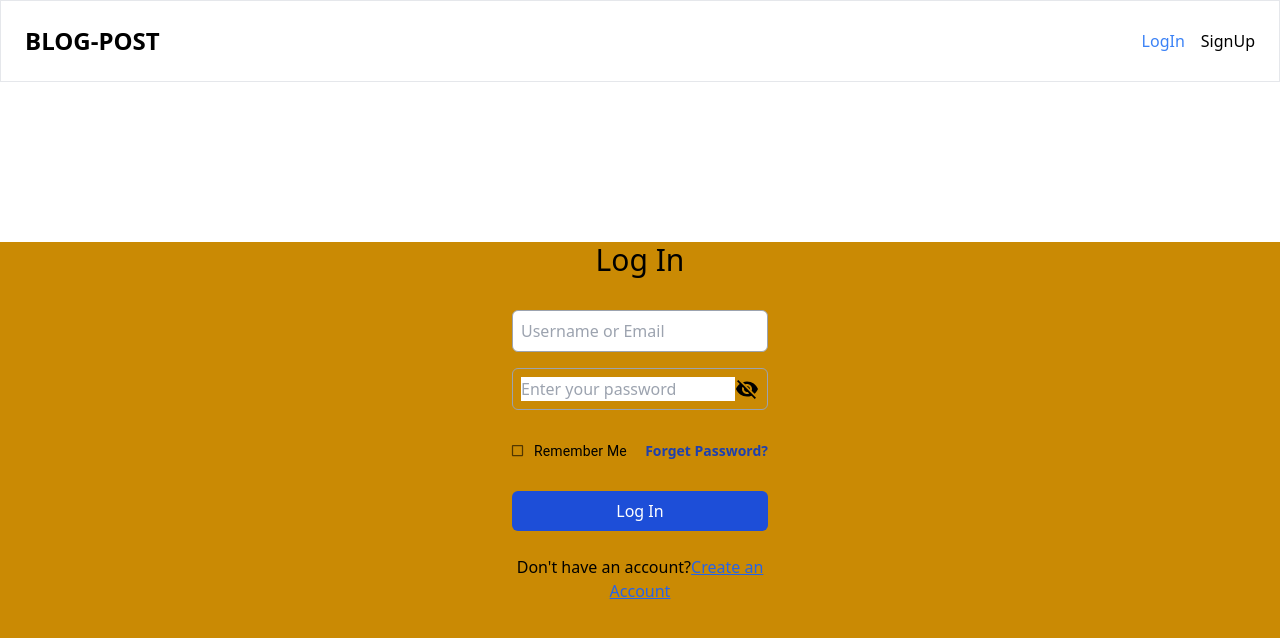
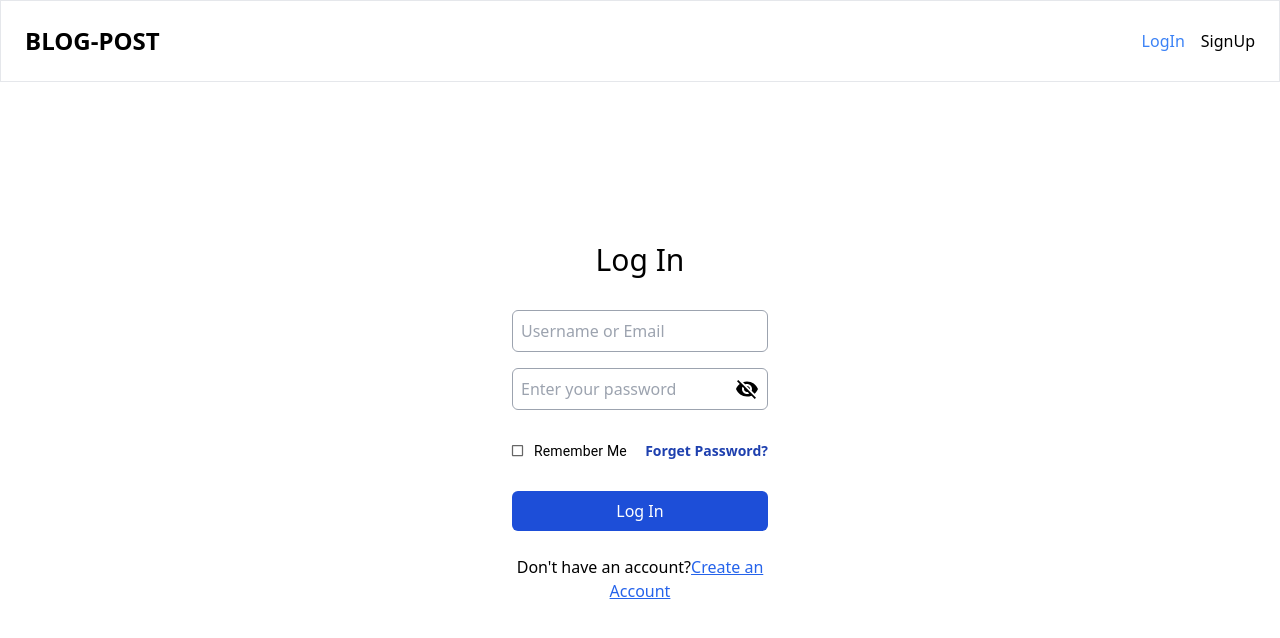
Before and after one commit to subhamappycodes07/blog-post-app, a Next.js app: page / in a window 1280 px wide. Shown: the top 638 px of the page. Built offline with nearby package versions, Linux system fonts and the light colour scheme; no server answers.

Commit message:
Update index.js

```diff
--- a/pages/index.js
+++ b/pages/index.js
@@ -9,7 +9,7 @@ export default function Home() {
         <meta name="description" content="Generated by create next app" />
       </Head>
 
-      <main className="bg-yellow-600 h-screen ">
+      <main>
         <Login />
       </main>
     </div>
```
